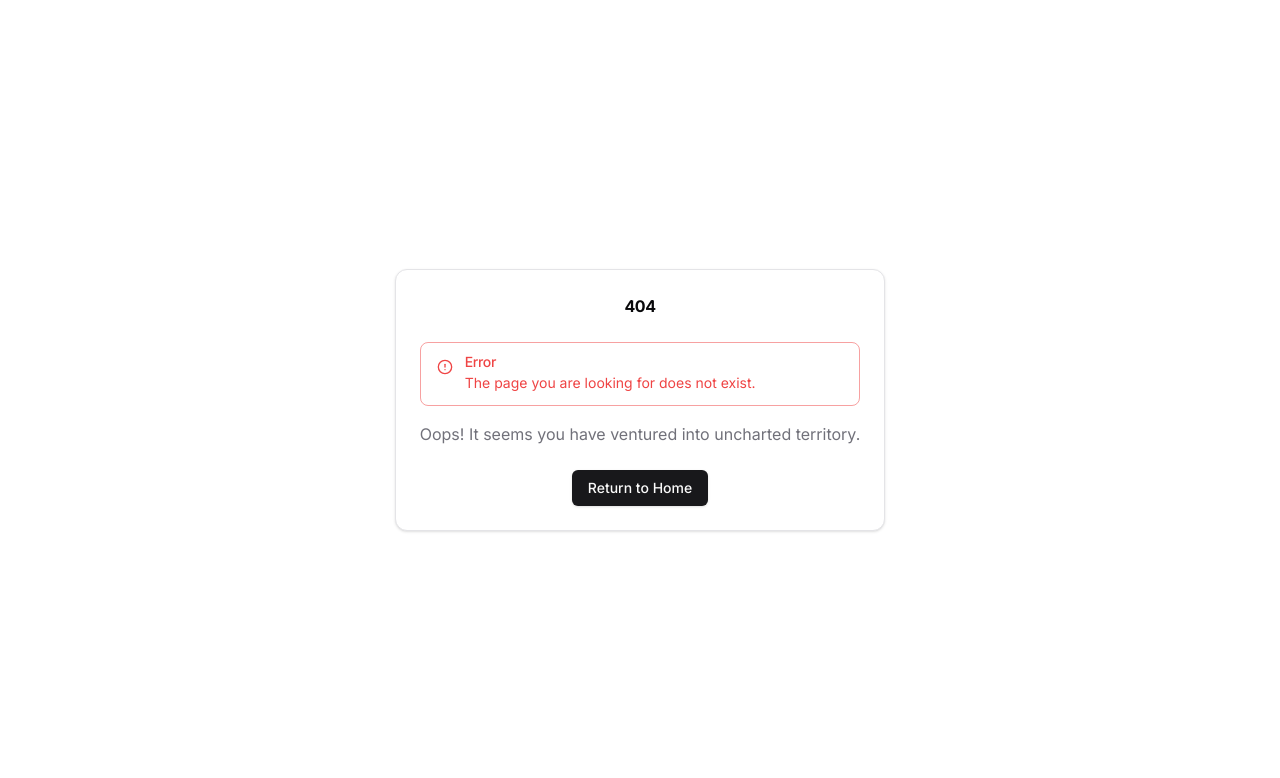
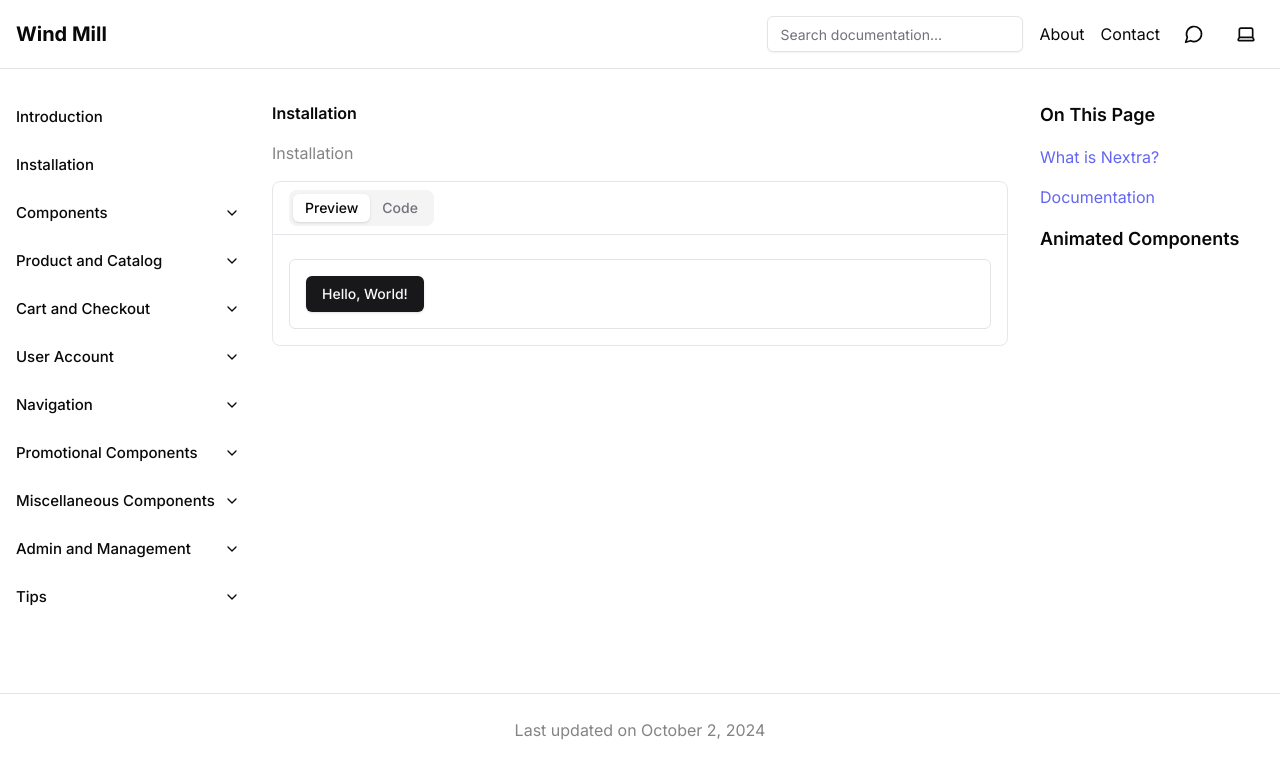
Before and after one commit to rasif-sahl/Windmill, a Next.js app: page /installation in a window 1280 px wide. Before the commit this address had no page. Shown: the top 778 px of the page. Built offline with nearby package versions, Linux system fonts and the light colour scheme.

Commit message:
update the file structre and create few main components

```diff
--- /dev/null
+++ b/app/installation/page.tsx
@@ -0,0 +1,43 @@
+import Layout from '@/components/Layout';
+import CodePreviewer from '@/components/codePreview';
+import { Button } from '@/components/ui/button';
+
+const links = [
+  {
+    href: "#what-is-nextra",
+    text: "What is Nextra?",
+  },
+  {
+    href: "#documentation",
+    text: "Documentation",
+  },
+]
+
+const ExampleComponent = () => (
+  <Button>Hello, World!</Button>
+)
+
+const exampleCodePreviewer = `
+  import { Button } from "@/components/ui/button"
+
+  export const ExampleComponent = () => (
+    <Button>Hello, World!</Button>
+  )
+`
+
+export default function InstallationPage() {
+  return (
+    <Layout asideList={links}>
+      <section>
+        <h2 className="text-3xl font-semibold mb-4">Installation</h2>
+        <p className="text-para-color mb-4">
+          Installation
+        </p>
+        <CodePreviewer
+              code={exampleCodePreviewer}
+              component={<ExampleComponent />}
+        />
+      </section>
+    </Layout>
+  );
+}
--- a/components/Layout.tsx
+++ b/components/Layout.tsx
@@ -24,13 +24,13 @@ interface NavItem {
 }
 
 const navItems: NavItem[] = [
-  { title: 'Introduction', href: '#' },
+  { title: 'Introduction', href: '/introduction' },
   { title: 'Installation', href: '#' },
   {
     title: 'Components',
     href: '#',
     children: [
-      { title: 'Button', href: '#' },
+      { title: 'Button', href: '/components/button' },
       { title: 'Input', href: '#' },
       { title: 'TextField', href: '#' },
       { title: 'CheckBox', href: '#' },
```
Also changed, not shown: app/components/button/page.tsx (added, +45 -0 lines), app/introduction/page.tsx (+0 -22 lines), app/components/input/page.tsx (added).
